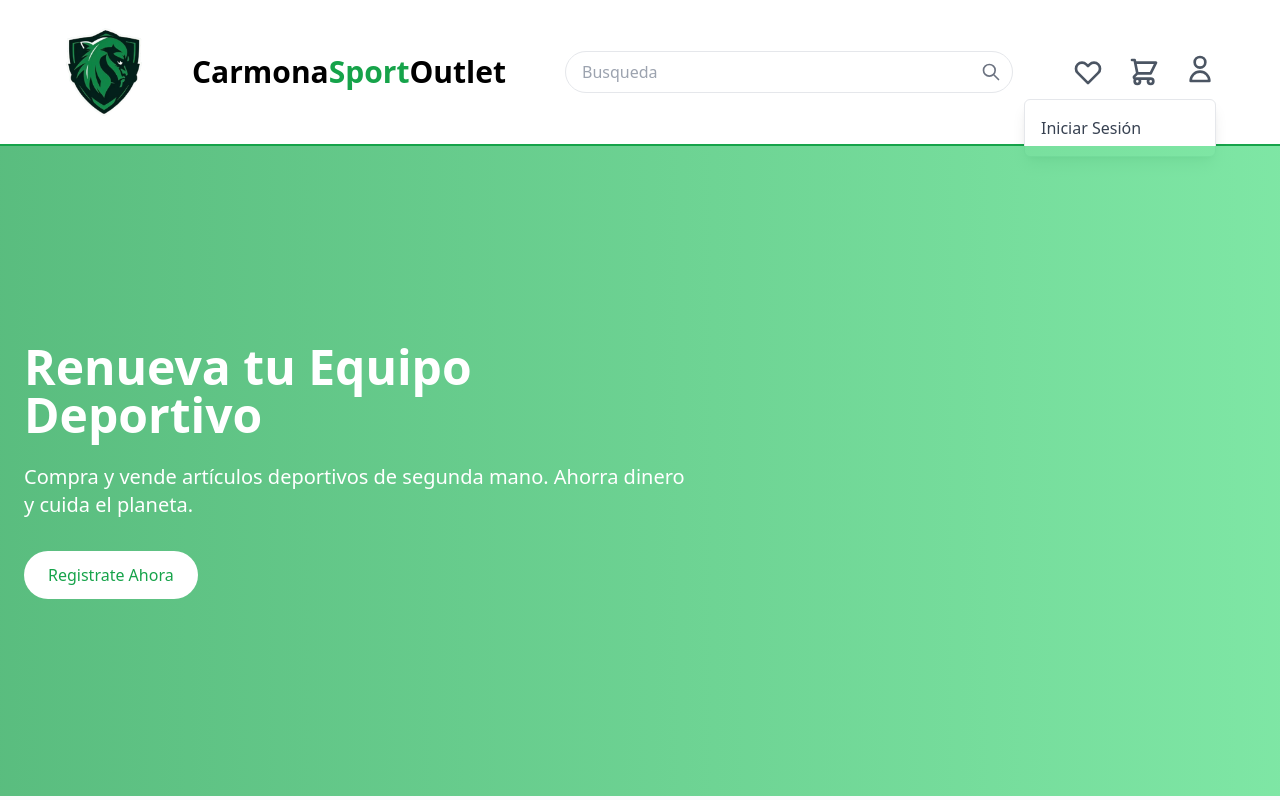
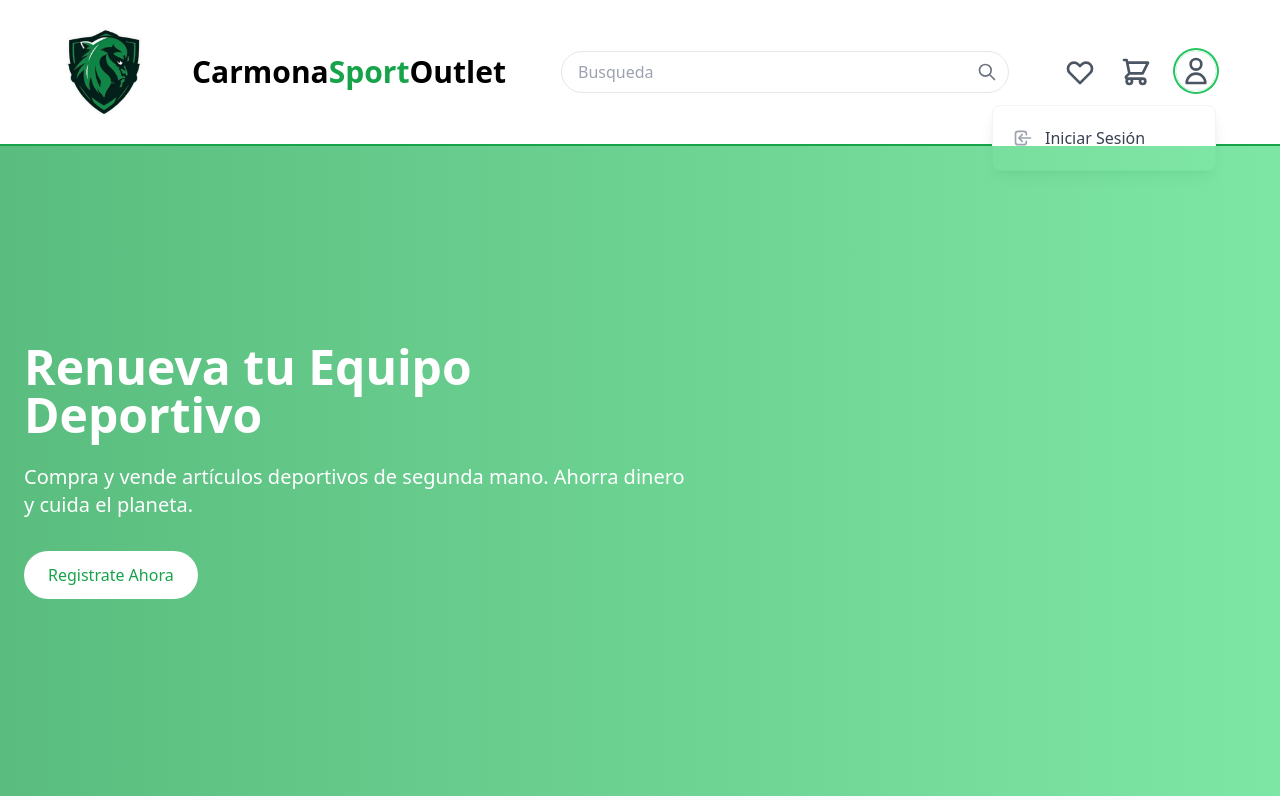
Before and after one commit to jzayassanroman/CarmonaSportOutletFrontend, an Angular app: page / in a window 1280 px wide. Both pictures are taken after a click on the button 1200 px from the left and 69 px from the top of the page. Shown: the top 800 px of the page. Built offline with nearby package versions, Linux system fonts and the light colour scheme.

Commit message:
mejor diseño

```diff
--- a/src/app/features/navbar/navbar.component.html
+++ b/src/app/features/navbar/navbar.component.html
@@ -75,8 +75,11 @@
 
     <!-- Botón de usuario con dropdown -->
     <div class="relative" (document:click)="closeDropdown($event)">
-      <button id="userMenuButton" (click)="toggleDropdown()"
-              class="text-gray-600 hover:text-green-600 transition-colors focus:outline-none">
+      <button id="userMenuButton"
+              (click)="toggleDropdown()"
+              [attr.aria-expanded]="showDropdown"
+              aria-haspopup="true"
+              class="text-gray-600 hover:text-green-600 transition-colors focus:outline-none focus:ring-2 focus:ring-green-500 focus:ring-offset-1 rounded-full p-1">
         <svg
           xmlns="http://www.w3.org/2000/svg"
           fill="none"
@@ -94,29 +97,47 @@
       </button>
 
       <!-- Dropdown menu dentro del botón -->
-      <div *ngIf="showDropdown" id="userDropdown"
-           class="absolute right-0 mt-2 w-48 bg-white border rounded-md shadow-lg">
-        <ul class="py-2">
+      <div *ngIf="showDropdown"
+           id="userDropdown"
+           class="absolute right-0 mt-3 w-56 bg-white border border-gray-100 rounded-lg shadow-lg z-10 transform origin-top-right transition-all duration-150 ease-out"
+           role="menu"
+           aria-labelledby="userMenuButton">
+        <div class="py-2 px-1">
           <!-- Mis Productos y Cerrar Sesión solo cuando está logueado -->
-          <li *ngIf="isLoggedIn">
-            <a routerLink="/mis-productos" class="block px-4 py-2 text-gray-700 hover:bg-gray-100">
-              Mis Productos
+          <div *ngIf="isLoggedIn" class="space-y-1">
+            <a routerLink="/mis-productos"
+               class="flex items-center px-4 py-3 text-gray-700 hover:bg-green-50 rounded-md hover:text-green-600 transition-all duration-150"
+               role="menuitem">
+              <svg xmlns="http://www.w3.org/2000/svg" class="h-5 w-5 mr-3 text-gray-400" fill="none" viewBox="0 0 24 24" stroke="currentColor">
+                <path stroke-linecap="round" stroke-linejoin="round" stroke-width="2" d="M16 11V7a4 4 0 00-8 0v4M5 9h14l1 12H4L5 9z" />
+              </svg>
+              <span>Mis Productos</span>
             </a>
-          </li>
-          <li *ngIf="isLoggedIn">
-            <button (click)="logout()" class="w-full text-left px-4 py-2 text-gray-700 hover:bg-gray-100">
-              Cerrar Sesión
+
+            <div class="border-t border-gray-100 my-1"></div>
+
+            <button (click)="logout()"
+                    class="flex items-center w-full px-4 py-3 text-gray-700 hover:bg-green-50 rounded-md hover:text-green-600 transition-all duration-150"
+                    role="menuitem">
+              <svg xmlns="http://www.w3.org/2000/svg" class="h-5 w-5 mr-3 text-gray-400" fill="none" viewBox="0 0 24 24" stroke="currentColor">
+                <path stroke-linecap="round" stroke-linejoin="round" stroke-width="2" d="M17 16l4-4m0 0l-4-4m4 4H7m6 4v1a3 3 0 01-3 3H6a3 3 0 01-3-3V7a3 3 0 013-3h4a3 3 0 013 3v1" />
+              </svg>
+              <span>Cerrar Sesión</span>
             </button>
-          </li>
+          </div>
 
           <!-- Iniciar Sesión solo cuando NO está logueado -->
-          <li *ngIf="!isLoggedIn">
-            <a routerLink="/login" class="block px-4 py-2 text-gray-700 hover:bg-gray-100">
-              Iniciar Sesión
+          <div *ngIf="!isLoggedIn">
+            <a routerLink="/login"
+               class="flex items-center px-4 py-3 text-gray-700 hover:bg-green-50 rounded-md hover:text-green-600 transition-all duration-150"
+               role="menuitem">
+              <svg xmlns="http://www.w3.org/2000/svg" class="h-5 w-5 mr-3 text-gray-400" fill="none" viewBox="0 0 24 24" stroke="currentColor">
+                <path stroke-linecap="round" stroke-linejoin="round" stroke-width="2" d="M11 16l-4-4m0 0l4-4m-4 4h14m-5 4v1a3 3 0 01-3 3H6a3 3 0 01-3-3V7a3 3 0 013-3h7a3 3 0 013 3v1" />
+              </svg>
+              <span>Iniciar Sesión</span>
             </a>
-          </li>
-
-        </ul>
+          </div>
+        </div>
       </div>
     </div>
   </div>
```
